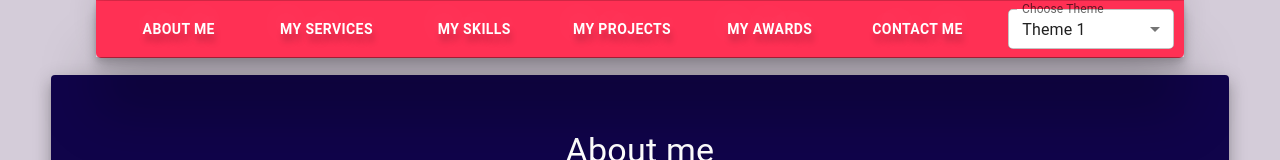
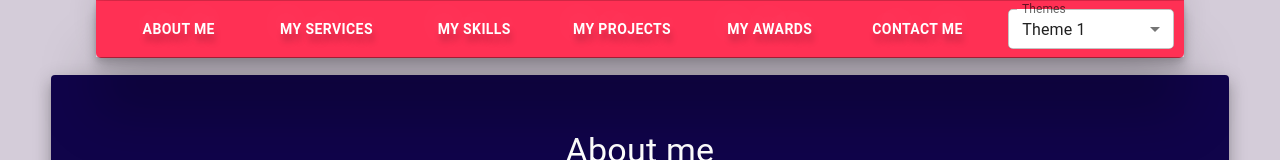
Before and after one commit to abhishek427/Abhishek-Parashar-Portfolio, a React (Create React App) app: page / in a window 1280 px wide. Shown: the top 160 px of the page. Built offline with nearby package versions, Linux system fonts and the light colour scheme.

Commit message:
theme addupdate

```diff
--- a/src/my-awards/myAwards.scss
+++ b/src/my-awards/myAwards.scss
@@ -1,5 +1,8 @@
 .award-card {
-  width: 90%;
+  width: 80%;
   margin: auto;
   margin-bottom: 20px;
 }
+#awards {
+  padding-bottom: 2%;
+}
--- a/src/top-bar/TopBar.js
+++ b/src/top-bar/TopBar.js
@@ -79,7 +79,7 @@
           })}
           <Box sx={{ minWidth: 150 }}>
             <FormControl fullWidth sx={{ m: 1, minWidth: 150, backgroundColor: "white", borderRadius: "5px" }} size="small">
-              <InputLabel id="demo-simple-select-label">Choose Theme</InputLabel>
+              <InputLabel id="demo-simple-select-label">Themes</InputLabel>
               <Select labelId="demo-simple-select-label" id="demo-simple-select" value={props.theme} label="Age" onChange={handleChange}>
                 <MenuItem value={1}>Theme 1</MenuItem>
                 <MenuItem value={2}>Theme 2</MenuItem>
```
Also changed, not shown: 30 other files (tests, documents, lock files or other folders).
